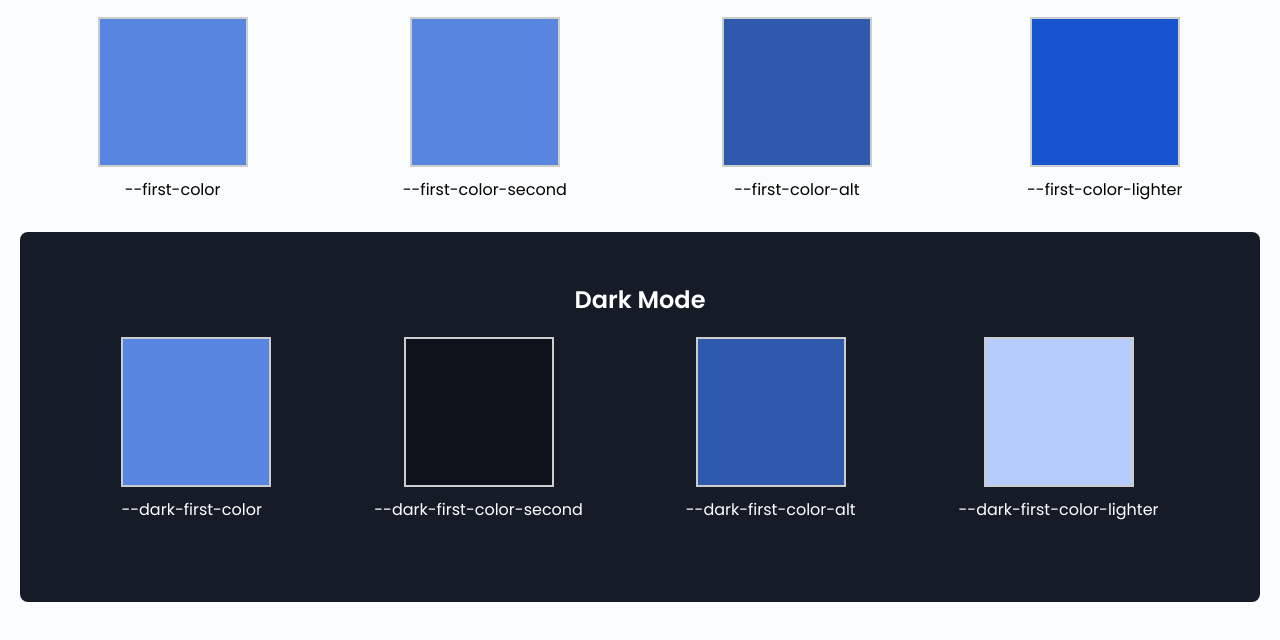
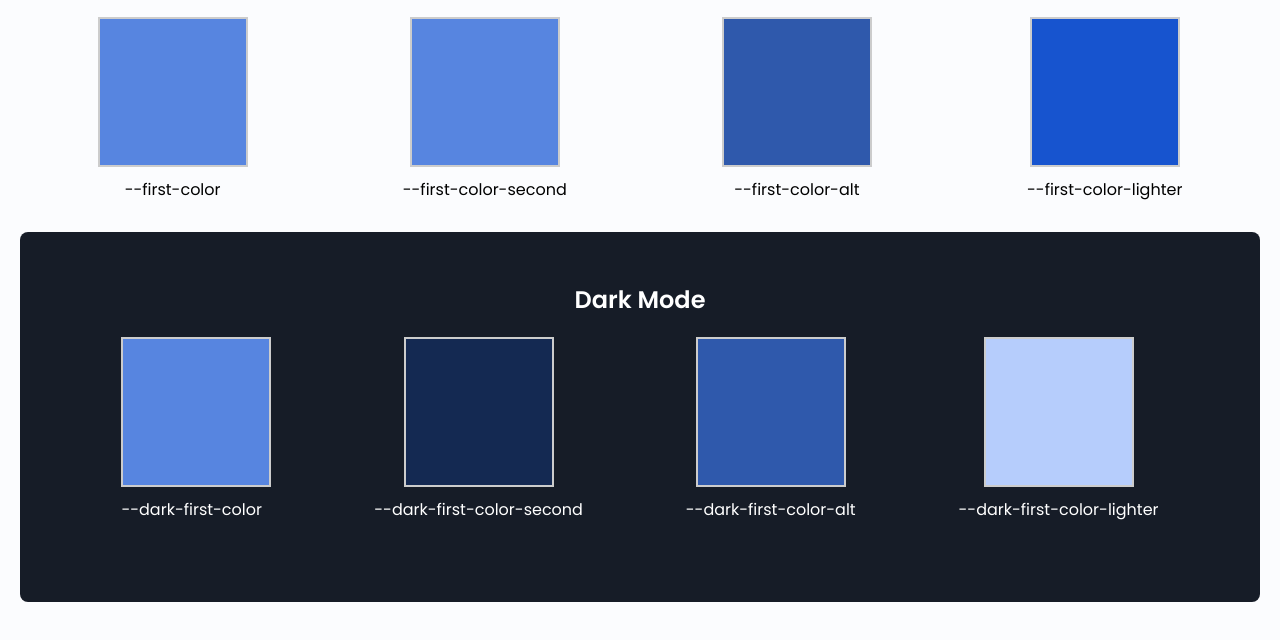
Before and after one commit to RCGAProds/HSLColorViewer, a plain HTML site: page index.html in a window 1280 px wide. Shown: the part 126-766 px from the top of the page. Drawn offline with Linux system fonts and the light colour scheme.

Commit message:
Adjusted Dark-First-Color-Second

```diff
--- a/style.css
+++ b/style.css
@@ -11,7 +11,7 @@
   --first-color-alt: hsl(var(--hue-color), 57%, 43%);
   --first-color-lighter: hsl(var(--hue-color), 80%, 45%);
 
-  --dark-first-color-second: hsl(var(--hue-color), 30%, 8%);
+  --dark-first-color-second: hsl(var(--hue-color), 60%, 20%);
   --dark-first-color-lighter: hsl(var(--hue-color), 92%, 85%);
 }
 
```
